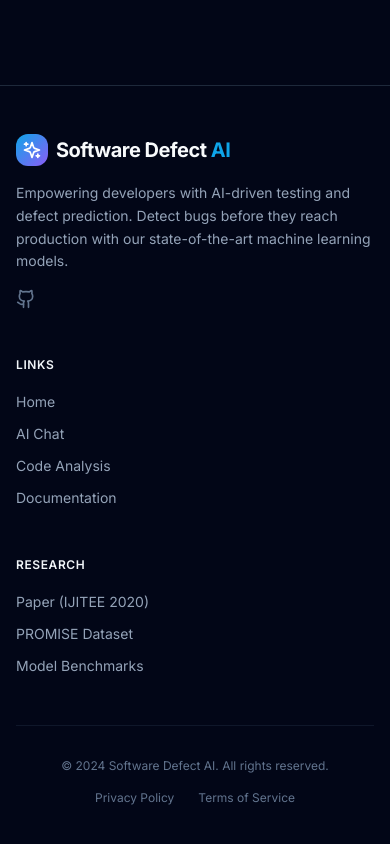
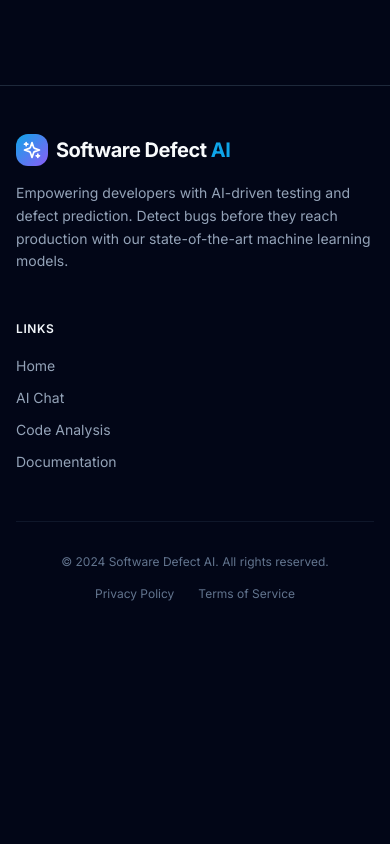
Before and after one commit to krnkiran22/ai_powered_software_testing, a Next.js app: page / in a window 390 px wide. Shown: the part 8292-9136 px from the top of the page. After the commit the page ends 8942 px from the top, so only its background shows below. Built offline with nearby package versions, Linux system fonts and the light colour scheme.

Commit message:
refactor: streamline navigation and footer layout structure

```diff
--- a/src/components/layout/Footer.tsx
+++ b/src/components/layout/Footer.tsx
@@ -7,7 +7,7 @@
     return (
         <footer className="bg-slate-950 border-t border-slate-800 py-12">
             <Container>
-                <div className="grid grid-cols-1 md:grid-cols-4 gap-12">
+                <div className="grid grid-cols-1 md:grid-cols-3 gap-12">
                     {/* Brand Column */}
                     <div className="col-span-1 md:col-span-2 space-y-4">
                         <Link href="/" className="flex items-center space-x-2">
@@ -22,11 +22,11 @@
                             Empowering developers with AI-driven testing and defect prediction.
                             Detect bugs before they reach production with our state-of-the-art machine learning models.
                         </p>
-                        <div className="flex space-x-4">
+                        {/* <div className="flex space-x-4">
                             <Link href="https://github.com" className="text-slate-500 hover:text-slate-100 transition-colors">
                                 <GitHubIcon className="w-5 h-5" />
                             </Link>
-                        </div>
+                        </div> */}
                     </div>
 
                     {/* Links Column */}
@@ -37,16 +37,6 @@
                             <li><Link href="/chat" className="text-slate-400 hover:text-sky-400 text-sm transition-colors">AI Chat</Link></li>
                             <li><Link href="/analyze" className="text-slate-400 hover:text-sky-400 text-sm transition-colors">Code Analysis</Link></li>
                             <li><Link href="/docs" className="text-slate-400 hover:text-sky-400 text-sm transition-colors">Documentation</Link></li>
-                        </ul>
-                    </div>
-
-                    {/* Research Column */}
-                    <div className="space-y-4">
-                        <h3 className="text-slate-100 font-semibold uppercase tracking-wider text-xs">Research</h3>
-                        <ul className="space-y-2">
-                            <li><Link href="#" className="text-slate-400 hover:text-sky-400 text-sm transition-colors">Paper (IJITEE 2020)</Link></li>
-                            <li><Link href="#" className="text-slate-400 hover:text-sky-400 text-sm transition-colors">PROMISE Dataset</Link></li>
-                            <li><Link href="#" className="text-slate-400 hover:text-sky-400 text-sm transition-colors">Model Benchmarks</Link></li>
                         </ul>
                     </div>
                 </div>
--- a/src/components/layout/Navbar.tsx
+++ b/src/components/layout/Navbar.tsx
@@ -23,6 +23,7 @@
         { name: 'Home', href: '/', icon: null },
         { name: 'Chat', href: '/chat', icon: <ChatIcon className="w-4 h-4 mr-2" /> },
         { name: 'Analyze', href: '/analyze', icon: <AnalyzeIcon className="w-4 h-4 mr-2" /> },
+        { name: 'Docs', href: '/docs', icon: null },
     ];
 
     return (
@@ -56,13 +57,6 @@
                                 {link.name}
                             </Link>
                         ))}
-                        <div className="w-px h-6 bg-slate-800 mx-4" />
-                        <Link href="https://github.com" target="_blank">
-                            <Button variant="outline" size="sm" className="space-x-2">
-                                <GitHubIcon className="w-4 h-4" />
-                                <span>GitHub</span>
-                            </Button>
-                        </Link>
                     </div>
 
                     {/* Mobile Menu Button */}
```
